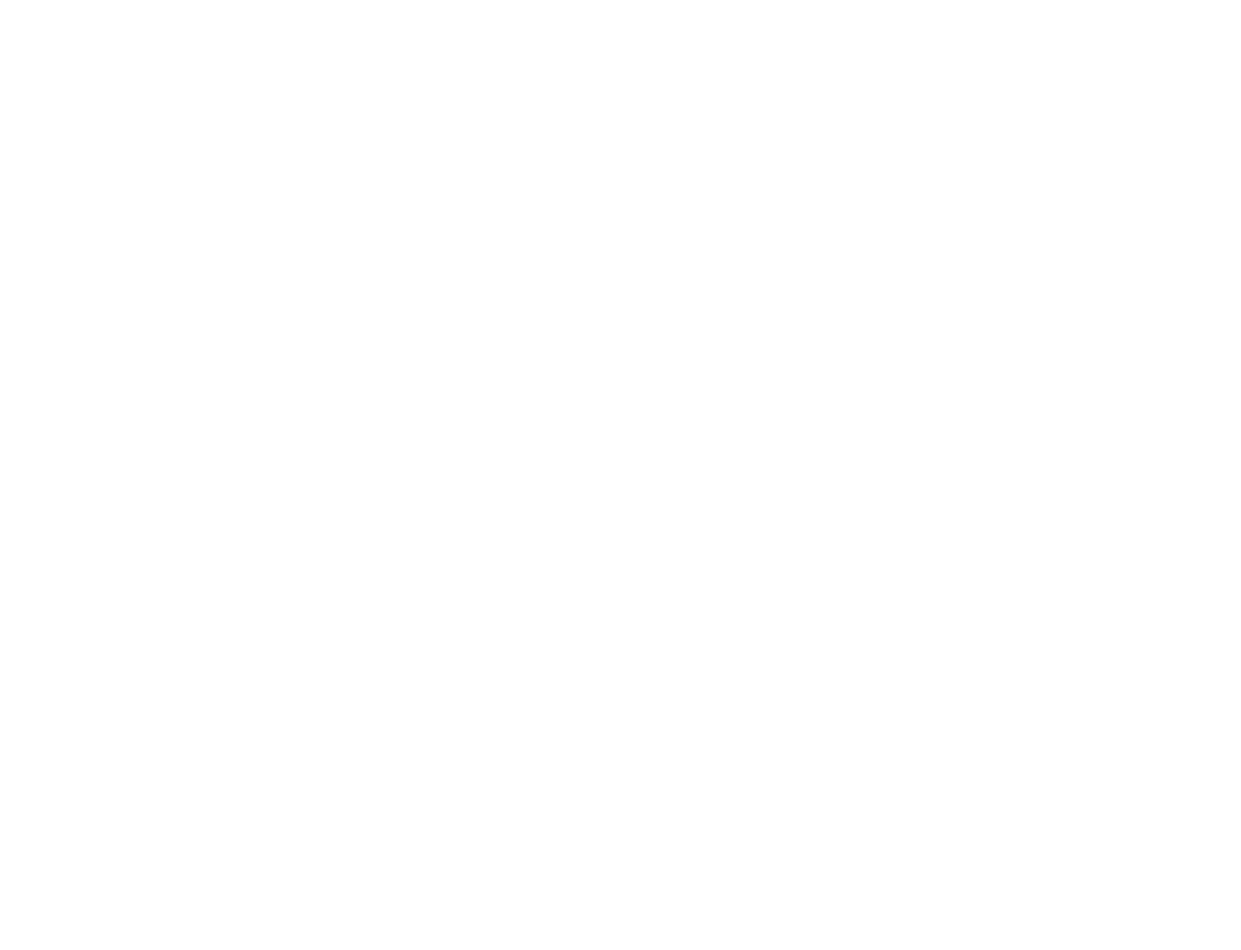
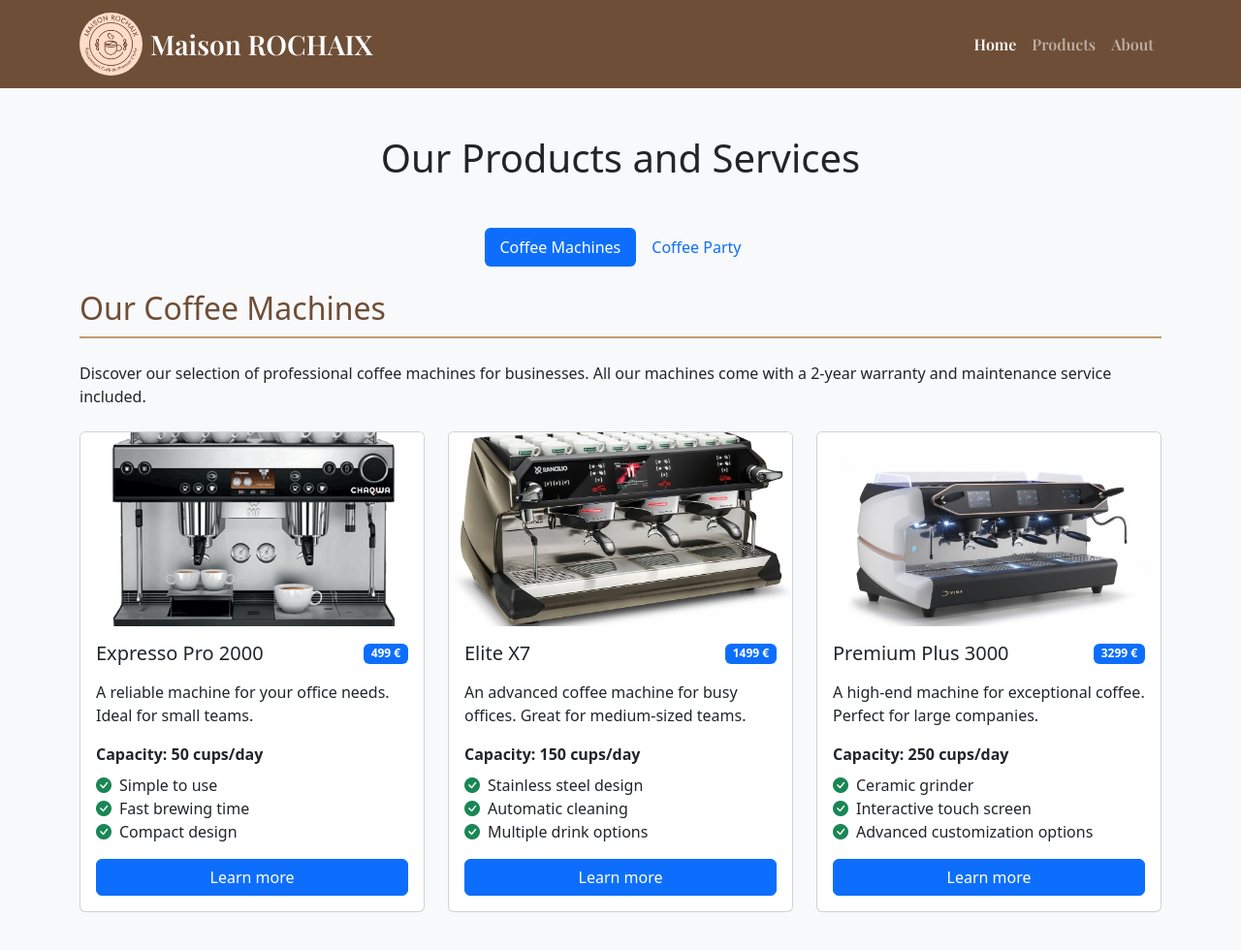
Before and after one commit to E-Rx/lexicon_Ovning_8, a plain HTML site: page products.html in a window 1280 px wide. Shown: the top 980 px of the page at 97% size. Before the commit the page ends 800 px from the top, so only its background shows below. Drawn offline with nearby package versions, Linux system fonts and the light colour scheme.

Commit message:
products page

```diff
--- a/about.html
+++ b/about.html
@@ -1,8 +1,91 @@
 <!DOCTYPE html>
 <html lang="en">
-<head>
+  <head>
     <meta charset="UTF-8">
     <meta name="viewport" content="width=device-width, initial-scale=1.0">
-    <title>Contact Us</title>
-    <link rel="stylesheet" href="styles.css">
+    <title>Kaffepartner - Products</title>
+    <link href="https://cdn.jsdelivr.net/npm/bootstrap@5.3.0-alpha1/dist/css/bootstrap.min.css" rel="stylesheet">
+    <link rel="stylesheet" href="https://cdn.jsdelivr.net/npm/bootstrap-icons@1.11.1/font/bootstrap-icons.css">
+    <link href="https://fonts.googleapis.com/css2?family=Playfair+Display:wght@600&display=swap" rel="stylesheet">
+    <style>
+      .navbar,
+      .btn-custom,
+      footer {
+        background-color: #6f4e37;
+        font-family: 'Playfair Display', serif;
+      }
+
+      .btn-custom:hover {
+        background-color: #5a3929;
+        color: white;
+      }
+
+      body {
+        background-color: #f8f9fa;
+      }
+
+      section {
+        margin-top: 120px;
+        margin-bottom: 120px;
+      }
+
+      .section-header {
+        color: #6f4e37;
+        border-bottom: 2px solid #c19a6b;
+      }
+
+      .hero-section {
+        background-image: url('/images/coffee_field.jpg');
+        background-size: cover;
+        background-repeat: no-repeat;
+        background-position: center;
+
+      }
+    </style>
+</head>
+
+
+  <body>
+
+
+        <!-- Header with logo and navbar -->
+        <header>
+          <nav class="navbar navbar-expand-lg navbar-dark">
+            <div class="container">
+              <a class="navbar-brand d-flex align-items-center gap-2" href="index.html">
+                <img src="/images/logo.png" alt="Logo" width="65" height="65"
+                  class="d-inline-block align-text-top rounded-circle">
+                <span class="fs-3">Maison ROCHAIX</span>
+              </a>
+              <button class="navbar-toggler" type="button" data-bs-toggle="collapse" data-bs-target="#navbarNav"
+                aria-controls="navbarNav" aria-expanded="false" aria-label="Toggle navigation">
+                <span class="navbar-toggler-icon"></span>
+              </button>
+              <div class="collapse navbar-collapse" id="navbarNav">
+                <ul class="navbar-nav ms-auto">
+                  <li class="nav-item">
+                    <a class="nav-link active" aria-current="page" href="index.html">Home</a>
+                  </li>
+                  <li class="nav-item">
+                    <a class="nav-link" href="products.html">Products</a>
+                  </li>
+                  <li class="nav-item">
+                    <a class="nav-link" href="about.html">About</a>
+                  </li>
+                </ul>
+              </div>
+            </div>
+          </nav>
+        </header>
+
+        <!-- Footer -->
+      <footer class="py-4 text-center text-white">
+        <div class="container">
+          <p class="mb-1">© 2025 Maison Rochaix. All rights reserved.</p>
+          <p class="mb-0">Webmaster: <a href="mailto:webmaster@maisonrochaix.se"
+              class="text-white">webmaster@maisonrochaix.se</a></p>
+        </div>
+      </footer>
+  </body>
+  <script src="https://cdn.jsdelivr.net/npm/bootstrap@5.3.0-alpha1/dist/js/bootstrap.bundle.min.js"></script>
 </html>
--- a/products.html
+++ b/products.html
@@ -0,0 +1,268 @@
+<!DOCTYPE html>
+<html lang="en">
+
+<head>
+  <meta charset="UTF-8">
+  <meta name="viewport" content="width=device-width, initial-scale=1.0">
+  <title>Kaffepartner - Products</title>
+  <link href="https://cdn.jsdelivr.net/npm/bootstrap@5.3.0-alpha1/dist/css/bootstrap.min.css" rel="stylesheet">
+  <link rel="stylesheet" href="https://cdn.jsdelivr.net/npm/bootstrap-icons@1.11.1/font/bootstrap-icons.css">
+  <link href="https://fonts.googleapis.com/css2?family=Playfair+Display:wght@600&display=swap" rel="stylesheet">
+
+
+  <style>
+    .navbar,
+    .btn-custom,
+    footer {
+      background-color: #6f4e37;
+      font-family: 'Playfair Display', serif;
+    }
+
+    .btn-custom:hover {
+      background-color: #5a3929;
+      color: white;
+    }
+
+    body {
+      background-color: #f8f9fa;
+    }
+
+    section {
+      margin-top: 120px;
+      margin-bottom: 120px;
+    }
+
+    .section-header {
+      color: #6f4e37;
+      border-bottom: 2px solid #c19a6b;
+    }
+
+    .hero-section {
+      background-image: url('/images/coffee_field.jpg');
+      background-size: cover;
+      background-repeat: no-repeat;
+      background-position: center;
+
+    }
+
+    .card-img-top {
+    height: 200px;
+    object-fit: cover;
+}
+  </style>
+
+
+
+</head>
+
+
+<body>
+
+
+  <!-- Header with logo and navbar -->
+  <header>
+    <nav class="navbar navbar-expand-lg navbar-dark">
+      <div class="container">
+        <a class="navbar-brand d-flex align-items-center gap-2" href="index.html">
+          <img src="/images/logo.png" alt="Logo" width="65" height="65"
+            class="d-inline-block align-text-top rounded-circle">
+          <span class="fs-3">Maison ROCHAIX</span>
+        </a>
+        <button class="navbar-toggler" type="button" data-bs-toggle="collapse" data-bs-target="#navbarNav"
+          aria-controls="navbarNav" aria-expanded="false" aria-label="Toggle navigation">
+          <span class="navbar-toggler-icon"></span>
+        </button>
+        <div class="collapse navbar-collapse" id="navbarNav">
+          <ul class="navbar-nav ms-auto">
+            <li class="nav-item">
+              <a class="nav-link active" aria-current="page" href="index.html">Home</a>
+            </li>
+            <li class="nav-item">
+              <a class="nav-link" href="products.html">Products</a>
+            </li>
+            <li class="nav-item">
+              <a class="nav-link" href="about.html">About</a>
+            </li>
+          </ul>
+        </div>
+      </div>
+    </nav>
+  </header>
+
+
+
+  <!-- Main content -->
+  <main class="container py-5">
+    <h1 class="text-center mb-5">Our Products and Services</h1>
+
+    <!-- Tab navigation -->
+    <ul class="nav nav-pills mb-4 justify-content-center" id="productsTabs" role="tablist">
+      <li class="nav-item" role="presentation">
+        <button class="nav-link active" id="machines-tab" data-bs-toggle="pill" data-bs-target="#machines" type="button"
+          role="tab" aria-controls="machines" aria-selected="true">Coffee Machines</button>
+      </li>
+      <li class="nav-item" role="presentation">
+        <button class="nav-link" id="kaffeparty-tab" data-bs-toggle="pill" data-bs-target="#coffeeparty" type="button"
+          role="tab" aria-controls="kaffeparty" aria-selected="false">Coffee Party</button>
+      </li>
+    </ul>
+
+    <!-- Tab content -->
+    <div class="tab-content" id="productsTabContent">
+      <!-- Coffee Machines -->
+      <div class="tab-pane fade show active" id="machines" role="tabpanel" aria-labelledby="machines-tab">
+        <h2 class="section-header mb-4" style="color: #6f4e37; border-bottom: 2px solid #c19a6b; padding-bottom: 10px;">
+          Our Coffee Machines</h2>
+        <p class="mb-4">Discover our selection of professional coffee machines for businesses. All our machines come
+          with a 2-year warranty and maintenance service included.</p>
+
+          <div class="row row-cols-1 row-cols-md-3 g-4">
+            <!-- Coffee Machine 1 -->
+            <div class="col">
+                <div class="card product-card h-100 d-flex flex-column">
+                    <img src="images/machine_pro2000.png" class="card-img-top" alt="Expresso Pro 2000">
+                    <div class="card-body">
+                        <div class="d-flex justify-content-between align-items-center mb-3">
+                            <h5 class="card-title mb-0">Expresso Pro 2000</h5>
+                            <span class="badge bg-primary text-white">499 €</span>
+                        </div>
+                        <p class="card-text">A reliable machine for your office needs. Ideal for small teams.</p>
+                        <p class="fw-semibold mb-2">Capacity: 50 cups/day</p>
+                        <ul class="list-unstyled mb-3">
+                            <li><i class="bi bi-check-circle-fill text-success me-2"></i>Simple to use</li>
+                            <li><i class="bi bi-check-circle-fill text-success me-2"></i>Fast brewing time</li>
+                            <li><i class="bi bi-check-circle-fill text-success me-2"></i>Compact design</li>
+                        </ul>
+                        <a href="#" class="btn btn-primary w-100">Learn more</a>
+                    </div>
+                </div>
+            </div>
+
+            <!-- Coffee Machine 2 -->
+            <div class="col">
+                <div class="card product-card h-100 d-flex flex-column">
+                    <img src="images/machine_eliteX7.jpg" class="card-img-top" alt="Elite X7">
+                    <div class="card-body">
+                        <div class="d-flex justify-content-between align-items-center mb-3">
+                            <h5 class="card-title mb-0">Elite X7</h5>
+                            <span class="badge bg-primary text-white">1499 €</span>
+                        </div>
+                        <p class="card-text">An advanced coffee machine for busy offices. Great for medium-sized teams.</p>
+                        <p class="fw-semibold mb-2">Capacity: 150 cups/day</p>
+                        <ul class="list-unstyled mb-3">
+                            <li><i class="bi bi-check-circle-fill text-success me-2"></i>Stainless steel design</li>
+                            <li><i class="bi bi-check-circle-fill text-success me-2"></i>Automatic cleaning</li>
+                            <li><i class="bi bi-check-circle-fill text-success me-2"></i>Multiple drink options</li>
+                        </ul>
+                        <a href="#" class="btn btn-primary w-100">Learn more</a>
+                    </div>
+                </div>
+            </div>
+
+            <!-- Coffee Machine 3 -->
+            <div class="col">
+                <div class="card product-card h-100 d-flex flex-column">
+                    <img src="images/machine_premium3000.jpg" class="card-img-top" alt="Premium Plus Coffee Machine">
+                    <div class="card-body">
+                        <div class="d-flex justify-content-between align-items-center mb-3">
+                            <h5 class="card-title mb-0">Premium Plus 3000</h5>
+                            <span class="badge bg-primary text-white">3299 €</span>
+                        </div>
+                        <p class="card-text">A high-end machine for exceptional coffee. Perfect for large companies.</p>
+                        <p class="fw-semibold mb-2">Capacity: 250 cups/day</p>
+                        <ul class="list-unstyled mb-3">
+                            <li><i class="bi bi-check-circle-fill text-success me-2"></i>Ceramic grinder</li>
+                            <li><i class="bi bi-check-circle-fill text-success me-2"></i>Interactive touch screen</li>
+                            <li><i class="bi bi-check-circle-fill text-success me-2"></i>Advanced customization options</li>
+                        </ul>
+                        <a href="#" class="btn btn-primary w-100">Learn more</a>
+                    </div>
+                </div>
+            </div>
+        </div>
+
+
+      <!-- Kaffeparty -->
+      <div class="tab-pane fade" id="coffeeparty" role="tabpanel" aria-labelledby="coffeeparty-tab">
+        <h2 class="section-header mb-4" style="color: #6f4e37; border-bottom: 2px solid #c19a6b; padding-bottom: 10px;">
+          Our Coffee Party Packages</h2>
+        <p class="mb-4">Discover our unique Kaffeparty concept for businesses and individuals. A guided coffee tasting
+          experience led by our experts, paired with fine chocolates and artisan pastries.</p>
+
+        <div class="row">
+          <!-- Business Packages -->
+          <div class="col-md-6 mb-4">
+            <div class="card shadow-sm">
+              <img src="https://picsum.photos/id/292/600/400" class="card-img-top" alt="Business Kaffeparty">
+              <div class="card-body">
+                <h3 class="text-center mb-3">For Businesses</h3>
+                <p>Enjoy a complete coffee experience tailored to your business needs, with expert-led tastings and fine
+                  chocolates.</p>
+
+                <div class="accordion mb-4" id="businessParty">
+                  <!-- Accordion items for business -->
+                </div>
+
+                <a href="#" class="btn btn-primary w-100">Request a business quote</a>
+              </div>
+            </div>
+          </div>
+
+          <!-- Individual Packages -->
+          <div class="col-md-6 mb-4">
+            <div class="card shadow-sm">
+              <img src="https://picsum.photos/id/344/600/400" class="card-img-top" alt="Individual Kaffeparty">
+              <div class="card-body">
+                <h3 class="text-center mb-3">For Individuals</h3>
+                <p>Personalized coffee tasting experiences for individuals, with a focus on quality and enjoyment.</p>
+
+                <div class="accordion mb-4" id="privateParty">
+                  <!-- Accordion items for individuals -->
+                </div>
+
+                <a href="#" class="btn btn-primary w-100">Request a quote</a>
+              </div>
+            </div>
+          </div>
+        </div>
+      </div>
+    </div>
+  </main>
+
+
+
+
+  <!-- Footer -->
+  <footer class="py-4 text-center text-white">
+    <div class="container">
+      <p class="mb-1">© 2025 Maison Rochaix. All rights reserved.</p>
+      <p class="mb-0">Webmaster: <a href="mailto:webmaster@maisonrochaix.se"
+          class="text-white">webmaster@maisonrochaix.se</a></p>
+    </div>
+  </footer>
+</body>
+<script src="https://cdn.jsdelivr.net/npm/bootstrap@5.3.0-alpha1/dist/js/bootstrap.bundle.min.js"></script>
+
+
+
+
+
+
+
+
+
+
+
+
+
+
+
+
+
+
+
+
+
+
+
+</html>
```
Also changed, not shown: images/machine_eliteX7.jpg (added), images/machine_premium3000.jpg (added), images/machine_pro2000.png (added).
